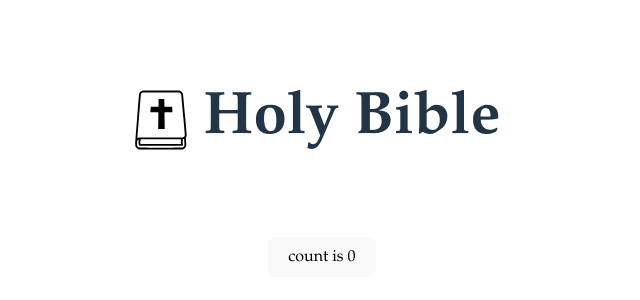
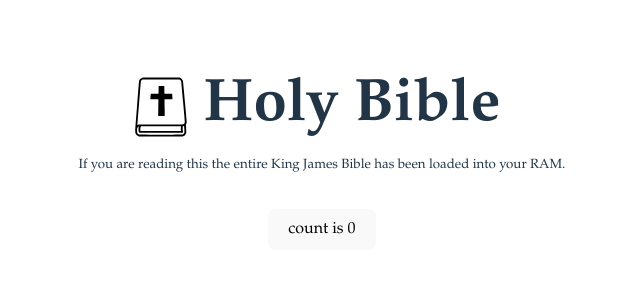
Before and after one commit to RyanFleck/bible.ryanfleck.ca, a Svelte app: page / in a window 1280 px wide. Shown: the part 228-528 px from the top of the page, without its empty margins (318-958 px from the left). Built offline with nearby package versions, Linux system fonts and the light colour scheme.

Commit message:
Fix title styling.

```diff
--- a/src/App.svelte
+++ b/src/App.svelte
@@ -8,6 +8,7 @@
     <img src={bibleSvg} class="logo svelte" alt="Svelte Logo" />
     <h1 class="title">Holy Bible</h1>
   </div>
+  <small>If you are reading this the entire King James Bible has been loaded into your RAM.</small>
 
   <div class="card">
     <Counter />
@@ -26,6 +27,7 @@
   .title {
     padding: .2em;
     font-size: 60px;
+    margin: 0;
   }
   .title-container {
     display: flex;
@@ -33,10 +35,4 @@
     justify-content: center;
     align-items: center;
   }
-  .title-container > img {
-    flex: 1;
-  }
-  .title-container > h1 {
-    flex-grow: 4;
-  }
 </style>
```
